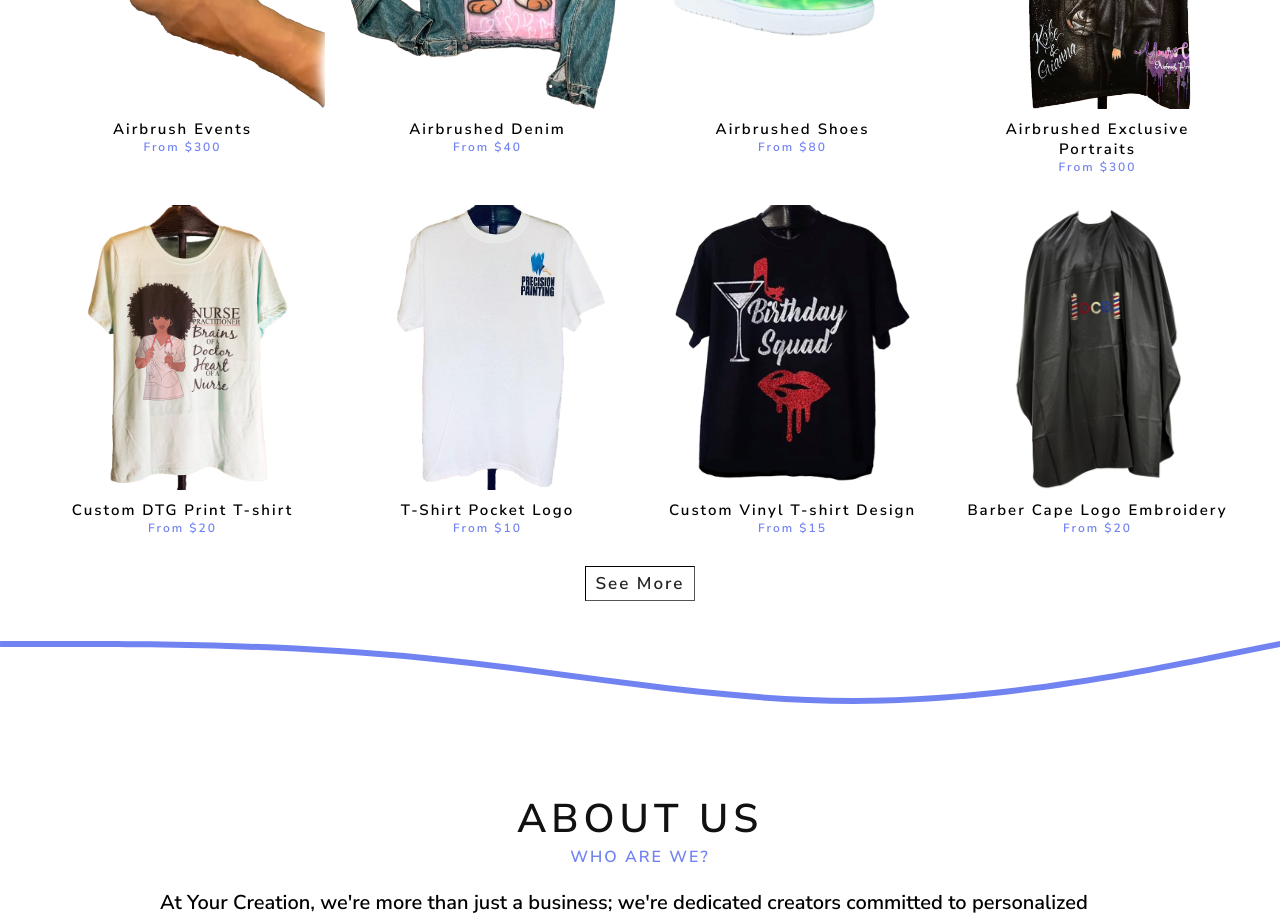
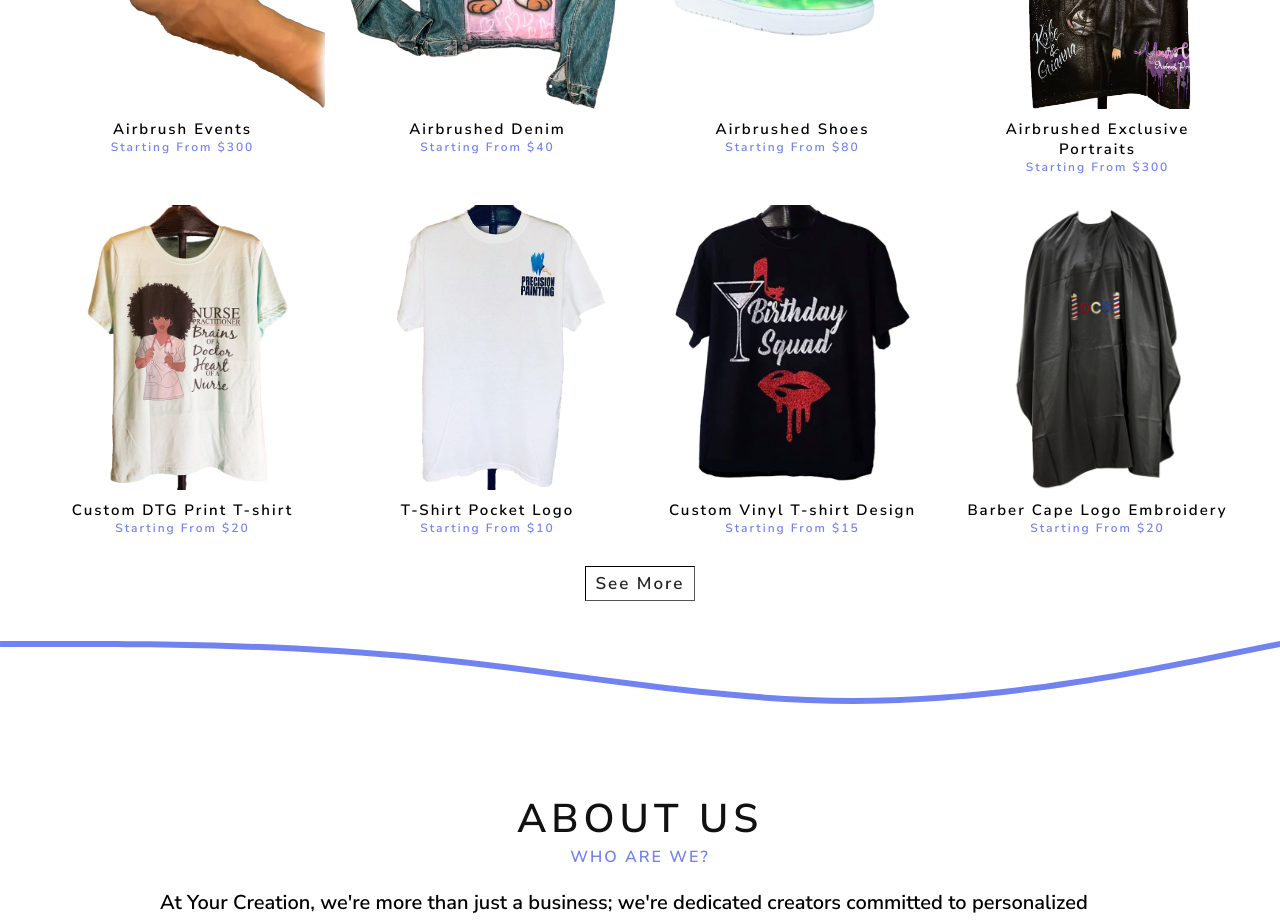
Before and after one commit to GilbertoRod/yourcreation, a React (Create React App) app: page / in a window 1280 px wide. Shown: the part 1080-2002 px from the top of the page. Built offline with nearby package versions, Linux system fonts and the light colour scheme; a web font is replaced by a local one.

Commit message:
Starting text added

```diff
--- a/src/pages/Home/components/MostPopular.tsx
+++ b/src/pages/Home/components/MostPopular.tsx
@@ -20,24 +20,24 @@ function MostPopular() {
 
     <div className='cards'>
 
-        <Card image={pop8} title='Airbrush Events' sub="From $300"/>
+        <Card image={pop8} title='Airbrush Events' sub="Starting From $300"/>
 
-        <Card image={pop5} title='Airbrushed Denim' sub="From $40"/>
+        <Card image={pop5} title='Airbrushed Denim' sub="Starting From $40"/>
 
 
 
-        <Card image={pop3} title='Airbrushed Shoes' sub='From $80'/>
+        <Card image={pop3} title='Airbrushed Shoes' sub='Starting From $80'/>
 
 
-        <Card image={pop2} title='Airbrushed Exclusive Portraits' sub='From $300'/>
+        <Card image={pop2} title='Airbrushed Exclusive Portraits' sub='Starting From $300'/>
 
-        <Card image={pop4} title='Custom DTG Print T-shirt' sub='From $20'/>
+        <Card image={pop4} title='Custom DTG Print T-shirt' sub='Starting From $20'/>
 
-        <Card image={pop1} title='T-Shirt Pocket Logo' sub='From $10'/>
+        <Card image={pop1} title='T-Shirt Pocket Logo' sub='Starting From $10'/>
 
-        <Card image={pop6} title='Custom Vinyl T-shirt Design' sub='From $15'/>
+        <Card image={pop6} title='Custom Vinyl T-shirt Design' sub='Starting From $15'/>
 
-        <Card image={pop7} title='Barber Cape Logo Embroidery' sub='From $20'/>
+        <Card image={pop7} title='Barber Cape Logo Embroidery' sub='Starting From $20'/>
 
 
 
```
